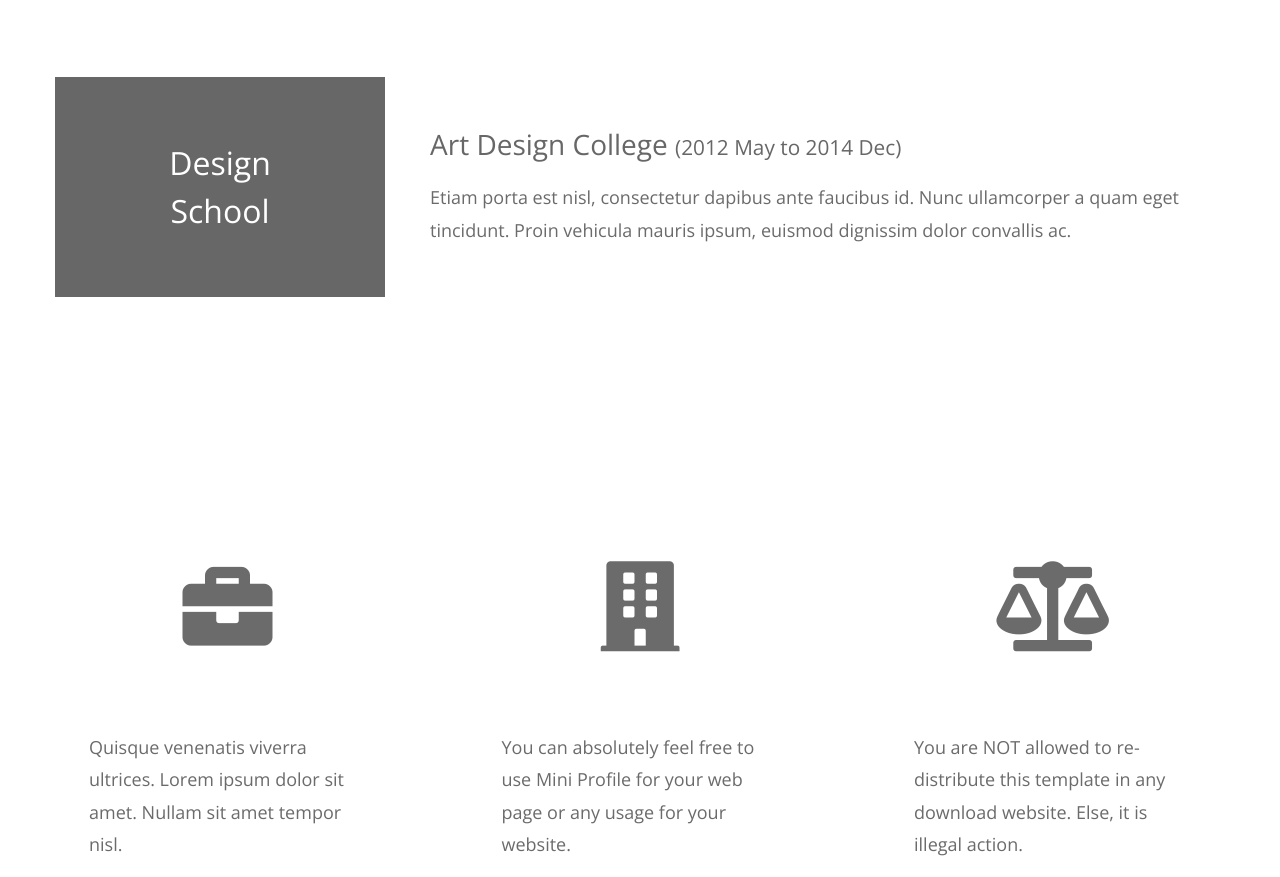
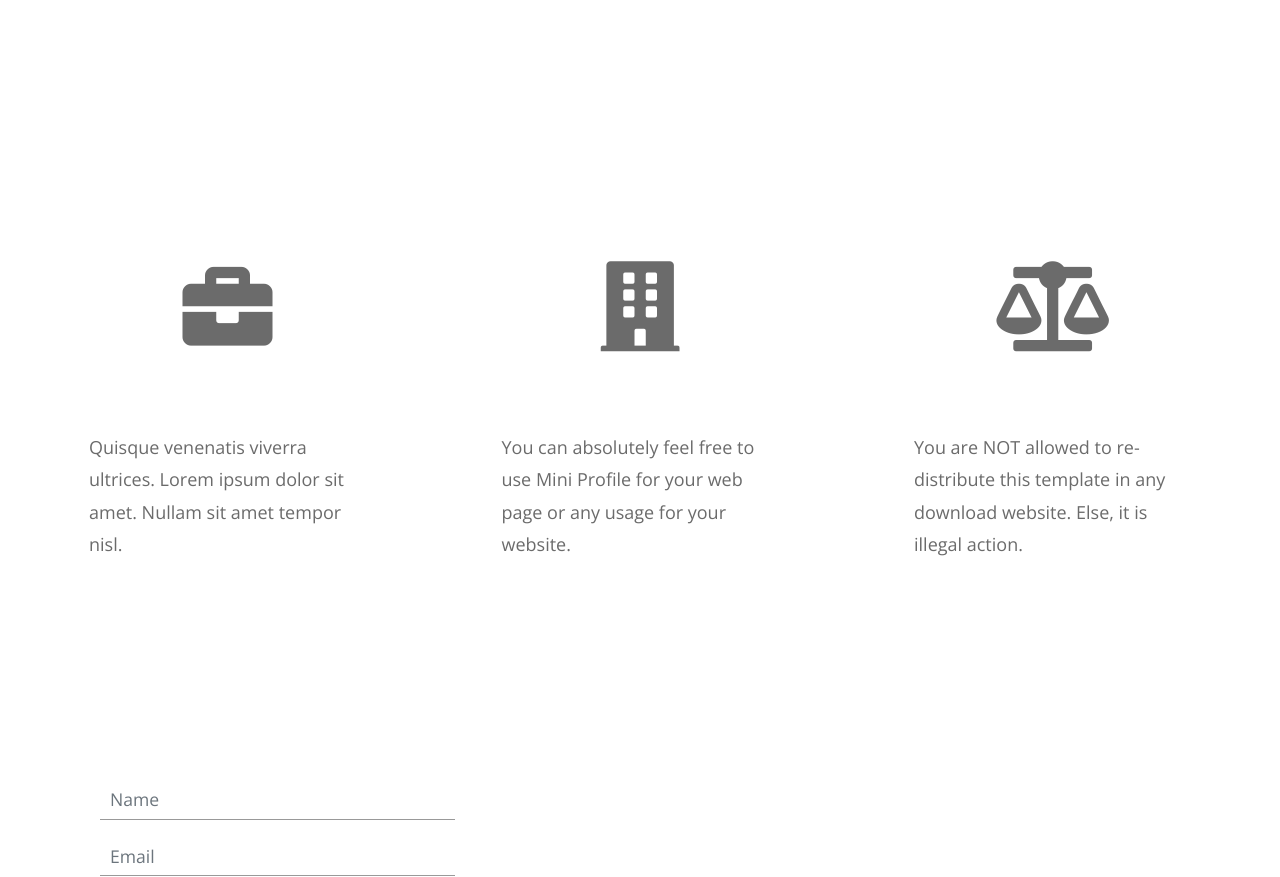
Before and after one commit to ocubillos/ocubillos.github.io, a plain HTML site: page index.html in a window 1280 px wide. Shown: the part 2003-2880 px from the top of the page. Drawn offline with nearby package versions, Linux system fonts and the light colour scheme.

Commit message:
Update index.html

```diff
--- a/index.html
+++ b/index.html
@@ -8,7 +8,7 @@
     <link rel="stylesheet" href="css/all.min.css" />
     <link rel="stylesheet" href="css/bootstrap.min.css" />
     <link rel="stylesheet" href="css/templatemo-style.css" />
-    <title>Mini Profile - Free Bootstrap CSS Template</title>
+    <title>Odri Cubillos B.</title>
 
 <!--
 Mini Profile Template
@@ -119,24 +119,7 @@ https://templatemo.com/tm-530-mini-profile
               </div>
             </div>
 
-            <div class="tm-portfolio-item">
-              <div class="tm-portfolio-name text-white tm-bg-dark-gray">
-                Design School
-              </div>
-              <div class="tm-portfolio-description">
-                <h3 class="tm-text-dark-gray">
-                  Art Design College
-                  <span class="tm-title-small">
-                    (2012 May to 2014 Dec)
-                  </span>
-                </h3>
-                <p class="mb-0">
-                  Etiam porta est nisl, consectetur dapibus ante faucibus id.
-                  Nunc ullamcorper a quam eget tincidunt. Proin vehicula mauris
-                  ipsum, euismod dignissim dolor convallis ac.
-                </p>
-              </div>
-            </div>
+
           </div>
         </div>
       </div>
```
